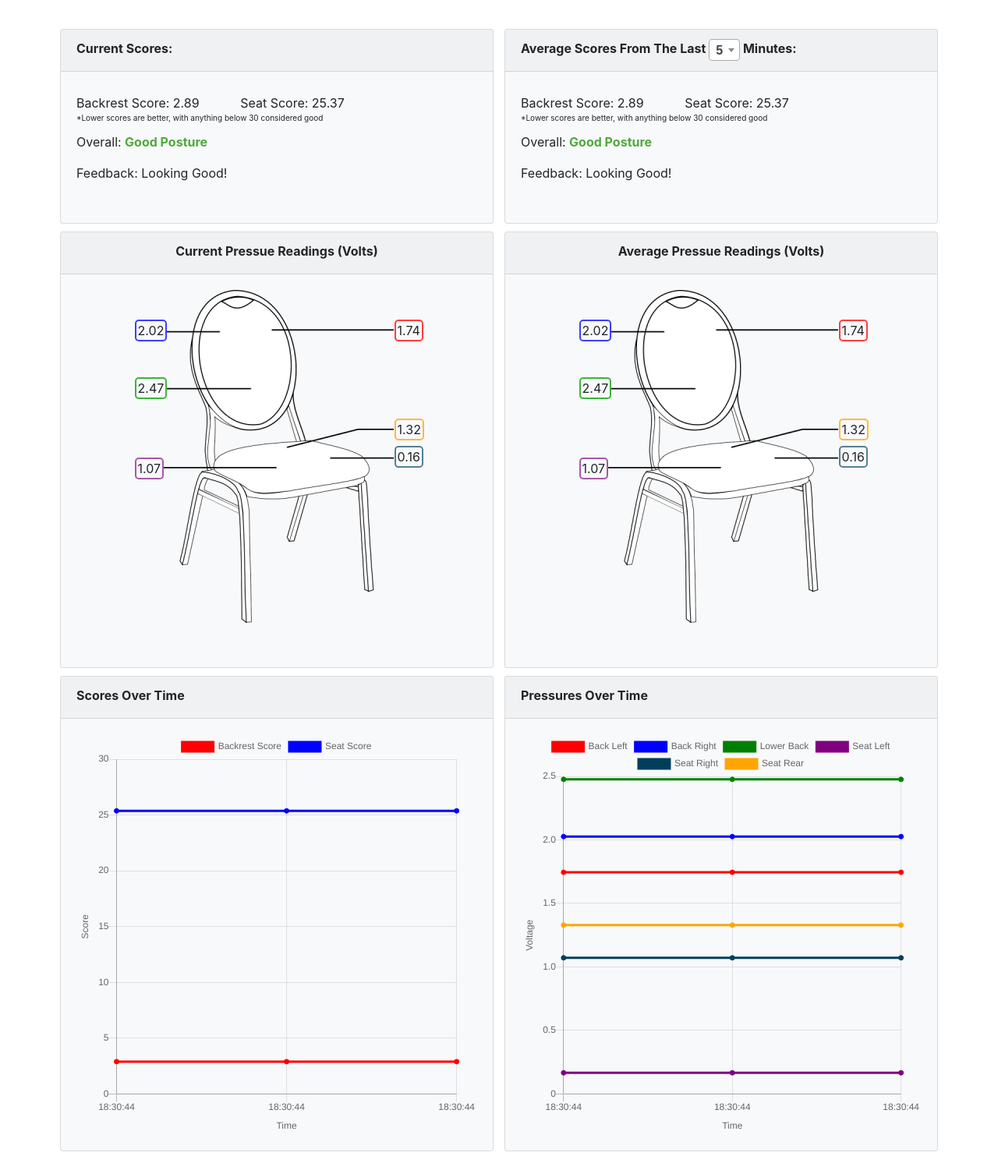
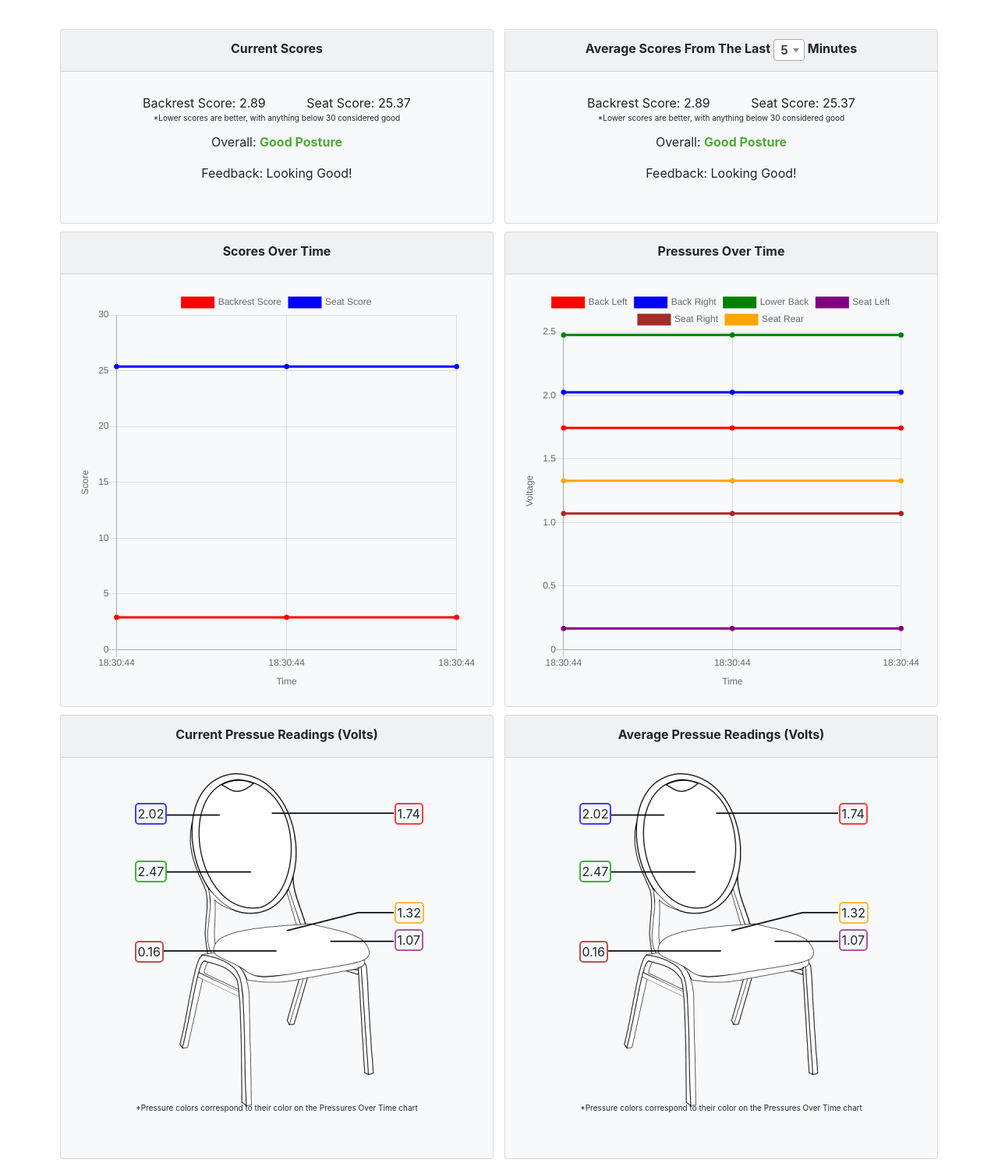
Before and after one commit to AndrewDant/SeniorDesign, a Flask app: page / in a window 1280 px wide. Shown: the whole page at 78% size. Run offline with Flask 2, Linux system fonts and the light colour scheme; data comes from the database, SQL or seed files in the repository; some libraries are stand-ins or nearby versions.

Commit message:
all simple changes from second round of feedback

```diff
--- a/static/main.css
+++ b/static/main.css
@@ -48,7 +48,7 @@ div.asterisk {
 }
 
 .chair-card {
-	min-height: 560px !important;
+	min-height: 570px !important;
 }
 
 .chair-container {
@@ -94,17 +94,17 @@ div.asterisk {
 }
 
 .seat-left-pressure {
-	border: 2px solid rgb(0,63,92); /* fallback if rgba fails */
-	border: 2px solid rgba(0,63,92,.65);
-	margin-left: 1px;
-	top: 200px;
+	border: 2px solid rgb(165, 42, 42); /* fallback if rgba fails */
+	border: 2px solid rgba(165, 42, 42, .8);
+	margin-left: -32px;
+	top: 215px;
 }
 
 .seat-right-pressure {
 	border: 2px solid rgb(128,0,128); /* fallback if rgba fails */
 	border: 2px solid rgba(128,0,128,.65);
-	margin-left: -32px;
-	top: 215px;
+	margin-left: 1px;
+	top: 200px;
 }
 
 .seat-rear-pressure {
--- a/static/main.js
+++ b/static/main.js
@@ -326,8 +326,8 @@ function updateCharts(labels, bScore, sScore, bLeft, bRight, bBottom, sLeft, sRi
 			fill: false
 	}, {
 		label: "Seat Right",
-		backgroundColor: "#003f5c",
-			borderColor: "#003f5c",
+		backgroundColor: "brown",
+			borderColor: "brown",
 			data: sRight,
 			fill: false
 	}, {
--- a/templates/index.j2
+++ b/templates/index.j2
@@ -4,8 +4,8 @@
 
 <div class="row">
 	<div class="col-md-12 col-lg-6">
-		<div class="card bg-light score-card">
-			<span class="card-header">Current Scores:</span>
+		<div class="card bg-light text-center score-card">
+			<span class="card-header">Current Scores</span>
 			<div class="card-body scores">
 				<div class="card-text">
 					Backrest Score: <span class="cur back-score"></span>
@@ -24,7 +24,7 @@
 		</div>
 	</div>
 	<div class="col-md-12 col-lg-6">
-		<div class="card bg-light score-card">
+		<div class="card bg-light text-center score-card">
 			<span class="card-header">
 				Average Scores From The Last
 				<select class="select2" id="minutes-select">
@@ -33,7 +33,7 @@
 					<option value="30">30</option>
 					<option value="60">60</option>
 				</select>
-				Minutes:
+				Minutes
 			</span>
 			<div class="card-body scores">
 
@@ -56,8 +56,26 @@
 </div>
 <div class="row">
 	<div class="col-md-12 col-lg-6">
+		<div class="card bg-light text-center chart-card">
+			<span class="card-header">Scores Over Time</span>
+			<div class="card-body">
+				<canvas id="score-canvas" width="350" height="350"></canvas>
+			</div>
+		</div>
+	</div>
+	<div class="col-md-12 col-lg-6">
+		<div class="card bg-light text-center chart-card">
+			<span class="card-header">Pressures Over Time</span>
+			<div class="card-body">
+				<canvas id="pressure-canvas" width="350" height="350"></canvas>
+			</div>
+		</div>
+	</div>
+</div>
+<div class="row">
+	<div class="col-md-12 col-lg-6">
 		<div class="card bg-light text-center chair-card">
-			<span class="card-header">Current Pressue Readings (Volts)</span>
+			<span class="card-header chair-header">Current Pressue Readings (Volts)</span>
 			<div class="card-body">
 				<div class="chair-container">
 					{# TODO these styles are NOT responsive currently #}
@@ -65,18 +83,21 @@
 					{# left/right based on sitting on the seat and facing forward #}
 					<span class="cur pressure back-right-pressure"></span>
 					<span class="cur pressure back-bottom-pressure"></span>
-					<span class="cur pressure seat-right-pressure"></span>
+					<span class="cur pressure seat-left-pressure"></span>
 					<img src="/static/images/line-chair.png" class="chair-img">
 					<span class="cur pressure back-left-pressure"></span>
 					<span class="cur pressure seat-rear-pressure"></span>
-					<span class="cur pressure seat-left-pressure"></span>
+					<span class="cur pressure seat-right-pressure"></span>
+				</div>
+				<div class="asterisk">
+					*Pressure colors correspond to their color on the Pressures Over Time chart
 				</div>
 			</div>
 		</div>
 	</div>
 	<div class="col-md-12 col-lg-6">
 		<div class="card bg-light text-center chair-card">
-			<span class="card-header">Average Pressue Readings (Volts)</span>
+			<span class="card-header chair-header">Average Pressue Readings (Volts)</span>
 			<div class="card-body">
 				<div class="chair-container">
 					{# TODO these styles are NOT responsive currently #}
@@ -84,30 +105,15 @@
 					{# left/right based on sitting on the seat and facing forward #}
 					<span class="avg pressure back-right-pressure"></span>
 					<span class="avg pressure back-bottom-pressure"></span>
-					<span class="avg pressure seat-right-pressure"></span>
+					<span class="avg pressure seat-left-pressure"></span>
 					<img src="/static/images/line-chair.png" class="chair-img">
 					<span class="avg pressure back-left-pressure"></span>
 					<span class="avg pressure seat-rear-pressure"></span>
-					<span class="avg pressure seat-left-pressure"></span>
+					<span class="avg pressure seat-right-pressure"></span>
 				</div>
-			</div>
-		</div>
-	</div>
-</div>
-<div class="row">
-	<div class="col-md-12 col-lg-6">
-		<div class="card bg-light chart-card">
-			<span class="card-header">Scores Over Time</span>
-			<div class="card-body">
-				<canvas id="score-canvas" width="350" height="350"></canvas>
-			</div>
-		</div>
-	</div>
-	<div class="col-md-12 col-lg-6">
-		<div class="card bg-light chart-card">
-			<span class="card-header">Pressures Over Time</span>
-			<div class="card-body">
-				<canvas id="pressure-canvas" width="350" height="350"></canvas>
+				<div class="asterisk">
+					*Pressure colors correspond to their color on the Pressures Over Time chart
+				</div>
 			</div>
 		</div>
 	</div>
```
